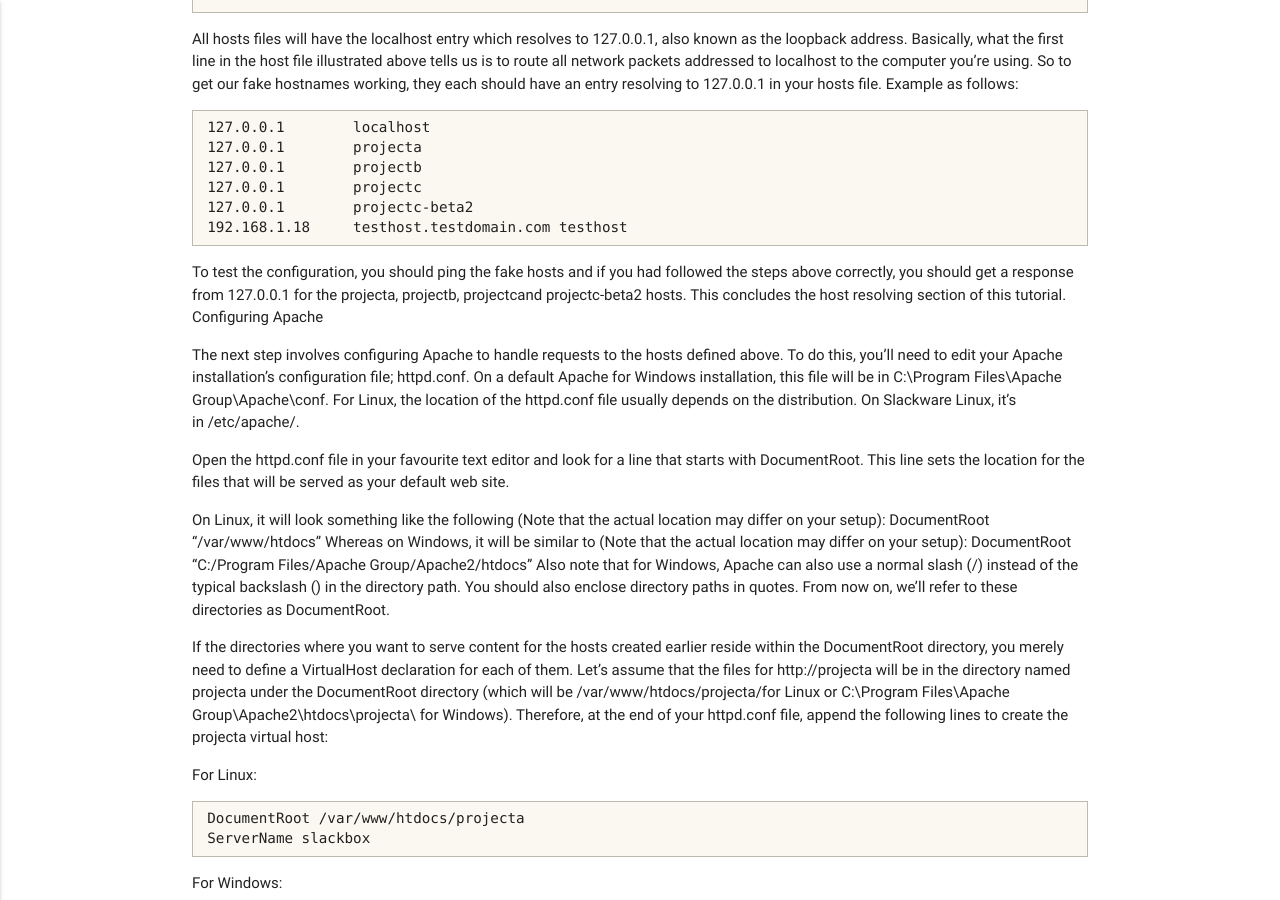
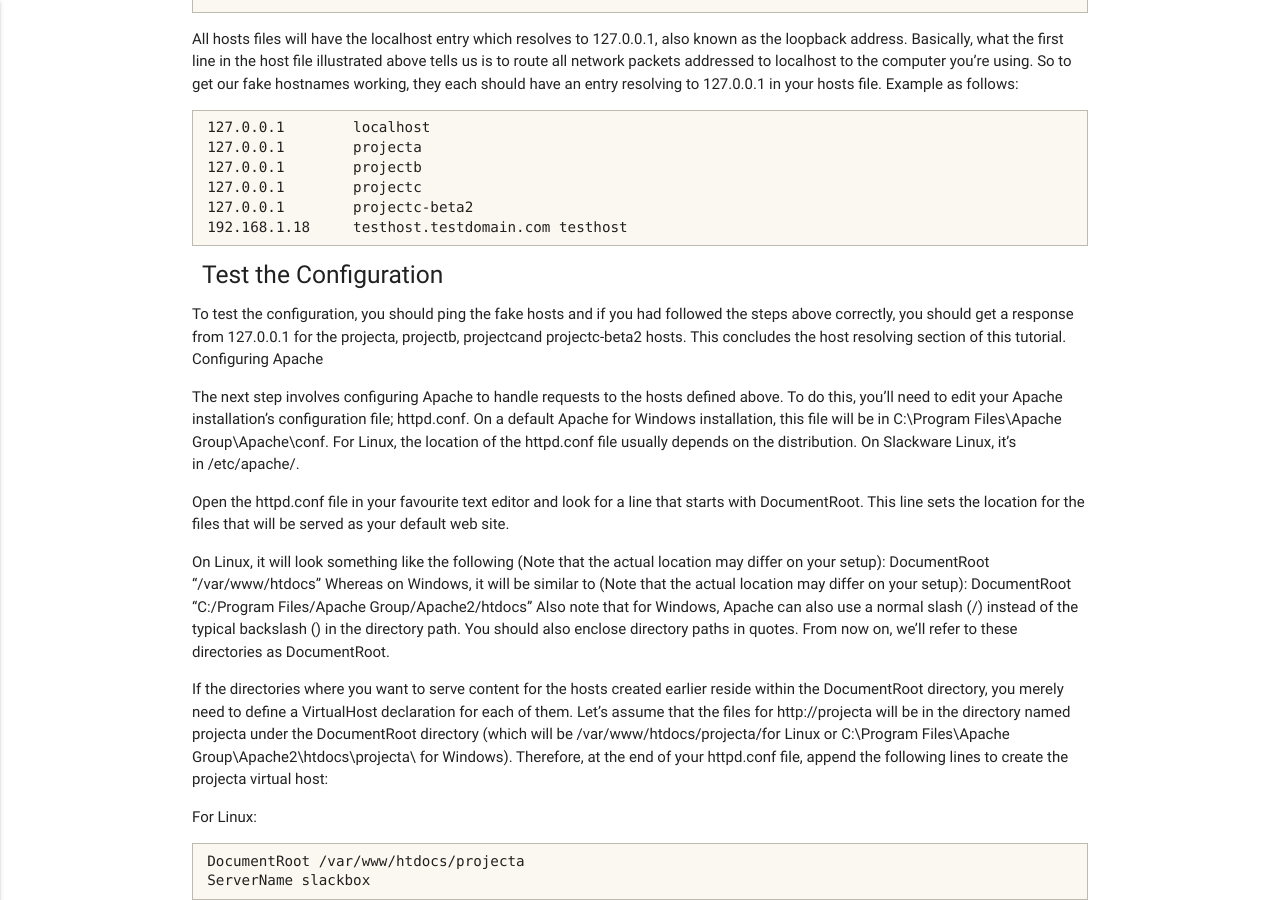
Before and after one commit to smitshah81/phpbees.com, a Jekyll site: the page built from _posts/2010-08-29-setting-up-multiple-virtual-hosts.markdown, in a window 1280 px wide and 900 px high, scrolled down 500 px. Built offline with Jekyll 4.4.1, drawn with Linux system fonts in a browser that asks for light colours; our own code applies the rules of GitHub Pages for plain Markdown files; comment, search, counter and statistics services are not loaded.

Commit message:
Updated Setting Up Multiple Virtual Hosts

```diff
--- a/_posts/2010-08-29-setting-up-multiple-virtual-hosts.markdown
+++ b/_posts/2010-08-29-setting-up-multiple-virtual-hosts.markdown
@@ -36,7 +36,7 @@ So to get our fake hostnames working, they each should have an entry resolving t
 127.0.0.1        projectc-beta2
 192.168.1.18     testhost.testdomain.com testhost`
 
-
+##### Test the Configuration
 To test the configuration, you should ping the fake hosts and if you had followed the steps above correctly, you should get a response from 127.0.0.1 for the projecta, projectb, projectcand projectc-beta2 hosts. This concludes the host resolving section of this tutorial.
 Configuring Apache
 
```
